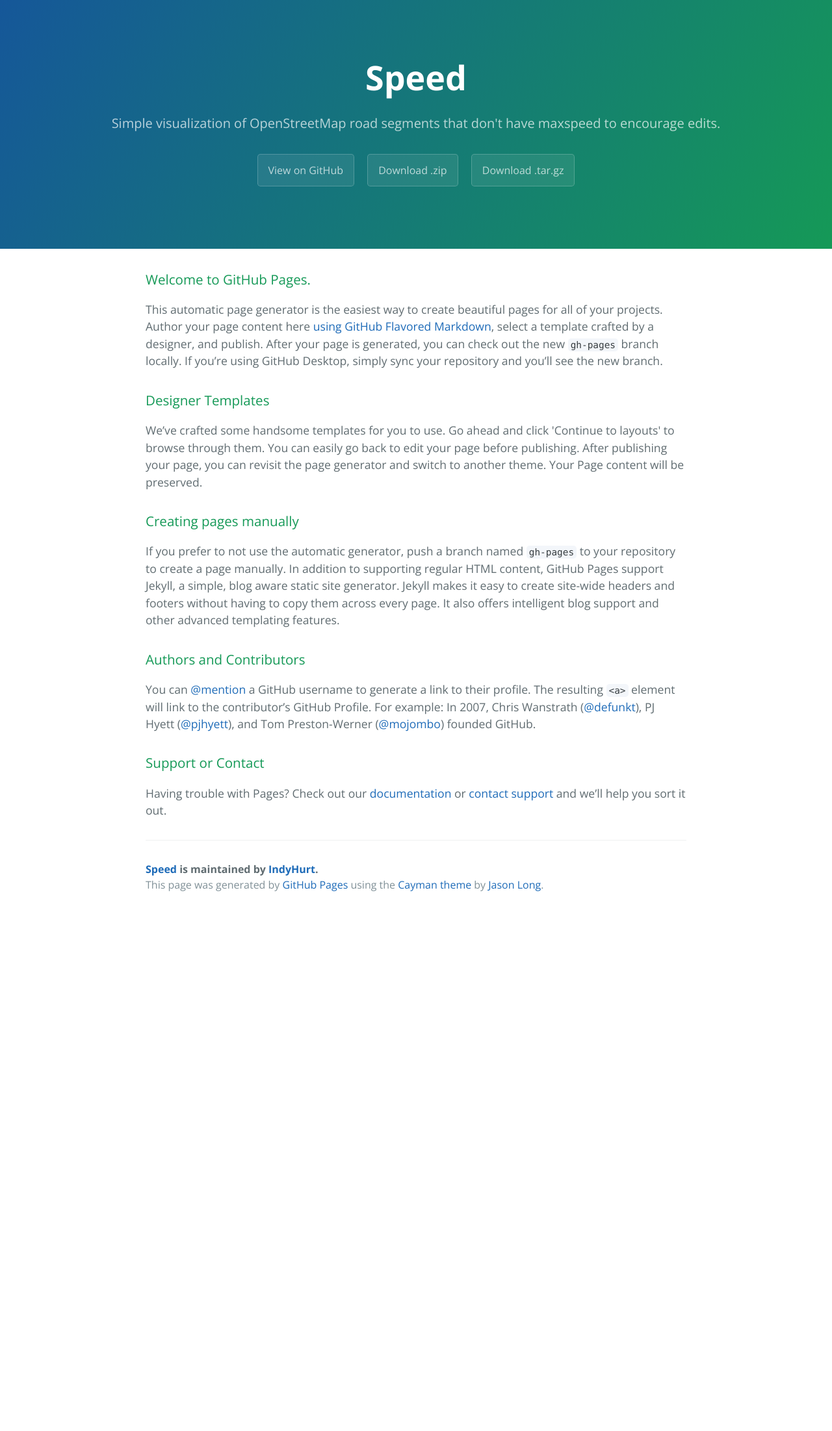
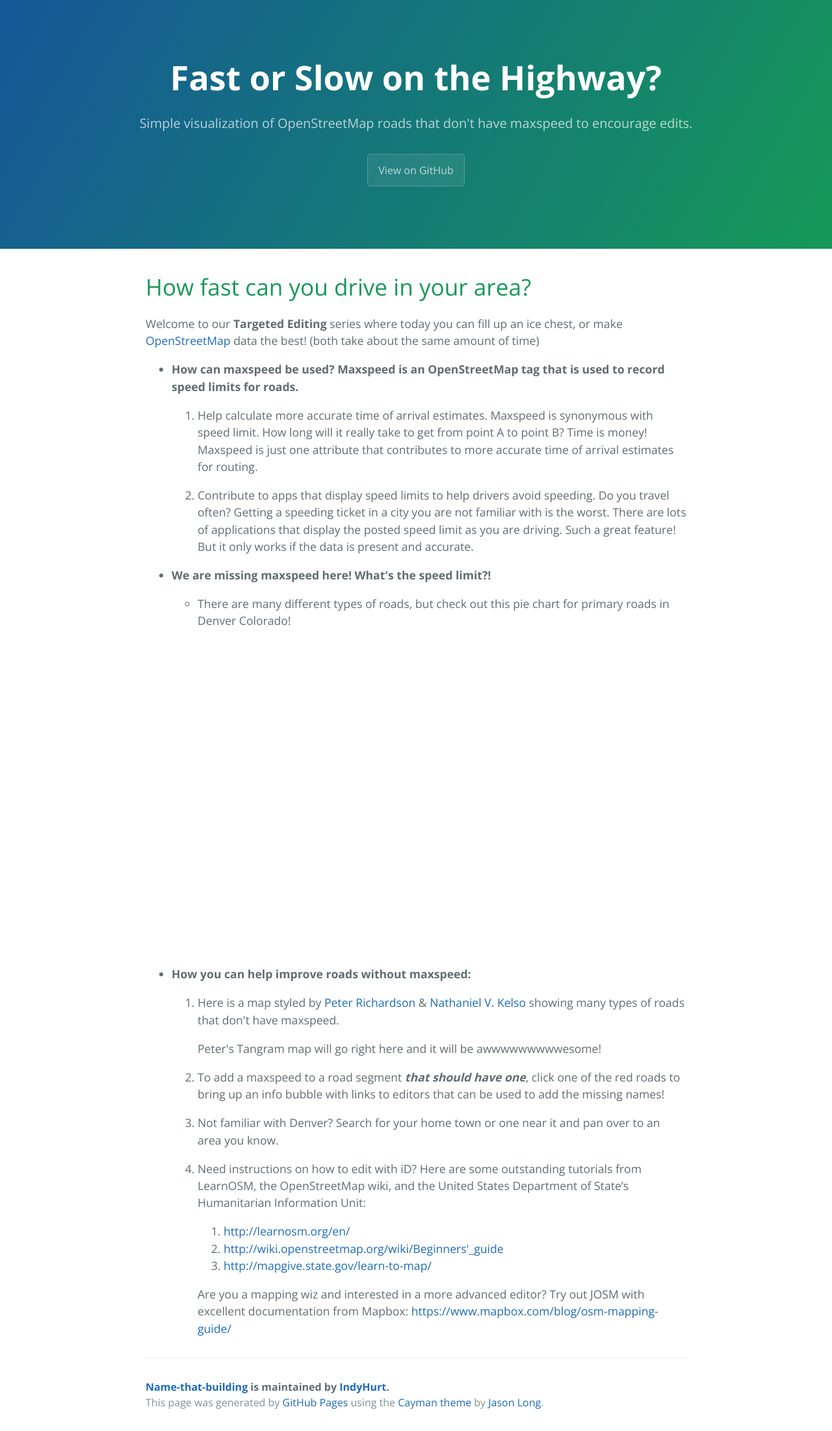
Before and after one commit to IndyHurt/speed, a plain HTML site: page index.html in a window 1280 px wide. Shown: the whole page at 65% size. Before the commit the page ends 1406 px from the top, so only its background shows below. Drawn offline with nearby package versions, Linux system fonts and the light colour scheme; a script that the page names is missing.

Commit message:
edits
text

```diff
--- a/index.html
+++ b/index.html
@@ -2,50 +2,97 @@
 <html lang="en-us">
   <head>
     <meta charset="UTF-8">
-    <title>Speed by IndyHurt</title>
+    <title>How fast can you go?</title>
     <meta name="viewport" content="width=device-width, initial-scale=1">
     <link rel="stylesheet" type="text/css" href="stylesheets/normalize.css" media="screen">
     <link href='https://fonts.googleapis.com/css?family=Open+Sans:400,700' rel='stylesheet' type='text/css'>
     <link rel="stylesheet" type="text/css" href="stylesheets/stylesheet.css" media="screen">
     <link rel="stylesheet" type="text/css" href="stylesheets/github-light.css" media="screen">
+
+    <script type="text/javascript" src="https://www.google.com/jsapi"></script>
+    <script type="text/javascript">
+      google.load("visualization", "1", {packages:["corechart"]});
+      google.setOnLoadCallback(drawChart);
+      function drawChart() {
+
+        var data = google.visualization.arrayToDataTable([
+          ['Maxspeed or Not', 'p_roads'],
+          ['Kilometers Without Maxspeed', 602],
+          ['Kilometers With Maxspeed',  450]
+        ]);
+
+        var options = {
+          title: 'Denver Colorado, PRIMARY Roads Without Maxspeed',
+          colors: ['red', 'grey']
+        };
+
+        var formatter1 = new google.visualization.NumberFormat({pattern:'###,###'});
+        formatter1.format(data, 1);
+
+        var chart = new google.visualization.PieChart(document.getElementById('maxspeed_piechart'));
+
+        chart.draw(data, options);
+      }
+    </script>
+
   </head>
   <body>
     <section class="page-header">
-      <h1 class="project-name">Speed</h1>
-      <h2 class="project-tagline">Simple visualization of OpenStreetMap road segments that don&#39;t have maxspeed to encourage edits.</h2>
-      <a href="https://github.com/IndyHurt/speed" class="btn">View on GitHub</a>
-      <a href="https://github.com/IndyHurt/speed/zipball/master" class="btn">Download .zip</a>
-      <a href="https://github.com/IndyHurt/speed/tarball/master" class="btn">Download .tar.gz</a>
+      <h1 class="project-name">Fast or Slow on the Highway?</h1>
+      <h2 class="project-tagline">Simple visualization of OpenStreetMap roads that don&#39;t have maxspeed to encourage edits.</h2>
+      <a href="https://github.com/IndyHurt/name-that-building" class="btn">View on GitHub</a>
     </section>
 
     <section class="main-content">
-      <h3>
-<a id="welcome-to-github-pages" class="anchor" href="#welcome-to-github-pages" aria-hidden="true"><span class="octicon octicon-link"></span></a>Welcome to GitHub Pages.</h3>
+      <h1>
+<a id="maxspeed" class="anchor" href="#maxspeed" aria-hidden="true"><span class="octicon octicon-link"></span></a>How fast can you drive in your area?</h1>
 
-<p>This automatic page generator is the easiest way to create beautiful pages for all of your projects. Author your page content here <a href="https://guides.github.com/features/mastering-markdown/">using GitHub Flavored Markdown</a>, select a template crafted by a designer, and publish. After your page is generated, you can check out the new <code>gh-pages</code> branch locally. If you’re using GitHub Desktop, simply sync your repository and you’ll see the new branch.</p>
+<p>Welcome to our <b>Targeted Editing</b> series where today you can fill up an ice chest, or make <a href="http://www.openstreetmap.org">OpenStreetMap</a> data the best! (both take about the same amount of time)</p>
 
-<h3>
-<a id="designer-templates" class="anchor" href="#designer-templates" aria-hidden="true"><span class="octicon octicon-link"></span></a>Designer Templates</h3>
+<ol style="list-style-type:disc">
+        <li><b>How can maxspeed be used?  Maxspeed is an OpenStreetMap tag that is used to record speed limits for roads.</b>
+          <p></p>
+            <ol>
+                <li>Help calculate more accurate time of arrival estimates.  Maxspeed is synonymous with speed limit.  How long will it really take to get from point A to point B?  Time is money!  Maxspeed is just one attribute that contributes to more accurate time of arrival estimates for routing.</li>
+                <p></p>
+                <li>Contribute to apps that display speed limits to help drivers avoid speeding.  Do you travel often?  Getting a speeding ticket in a city you are not familiar with is the worst.  There are lots of applications that display the posted speed limit as you are driving.  Such a great feature!  But it only works if the data is present and accurate.</li>
+            </ol>
+        </li>
+        <p></p>
+        <li><b>We are missing maxspeed here!  What&#39;s the speed limit?!</b>
 
-<p>We’ve crafted some handsome templates for you to use. Go ahead and click 'Continue to layouts' to browse through them. You can easily go back to edit your page before publishing. After publishing your page, you can revisit the page generator and switch to another theme. Your Page content will be preserved.</p>
+            <p></p>
+            <ul>
+                <li>There are many different types of roads, but check out this pie chart for primary roads in Denver Colorado!</li>
+                <div id="maxspeed_piechart" style="width: 900px; height: 500px;"></div>
+            </ul>
+        </li>
+        <p></p>
+        <li><b>How you can help improve roads without maxspeed:</b>
+            <p></p>
+            <ol>
+                <li>Here is a map styled by <a href="https://github.com/meetar">Peter Richardson</a> &amp; <a href="https://github.com/nvkelso">Nathaniel V. Kelso</a> showing many types of roads that don&#39;t have maxspeed.</li>
+                <p>Peter's Tangram map will go right here and it will be awwwwwwwwwesome!</p>
+                <li>To add a maxspeed to a road segment <b><i>that should have one</i></b>, click one of the red roads to bring up an info bubble with links to editors that can be used to add the missing names!</li>
+                <p></p>
+                <li>Not familiar with Denver?  Search for your home town or one near it and pan over to an area you know.</li>
+                <p></p>
+                <li>Need instructions on how to edit with iD?  Here are some outstanding tutorials from LearnOSM, the OpenStreetMap wiki, and the United States Department of State’s Humanitarian Information Unit:</li>
+                    <p></p>
+                    <ol>
+                      <li><a href="http://learnosm.org/en/">http://learnosm.org/en/</a></li>
+                      <li><a href="http://wiki.openstreetmap.org/wiki/Beginners'_guide">http://wiki.openstreetmap.org/wiki/Beginners'_guide</a></li>
+                      <li><a href="http://mapgive.state.gov/learn-to-map/">http://mapgive.state.gov/learn-to-map/</a></li>
+                    </ol>
+                <p></p>
+                <l1>Are you a mapping wiz and interested in a more advanced editor?  Try out JOSM with excellent documentation from Mapbox:  <a href="https://www.mapbox.com/blog/osm-mapping-guide/">https://www.mapbox.com/blog/osm-mapping-guide/</a></li>
 
-<h3>
-<a id="creating-pages-manually" class="anchor" href="#creating-pages-manually" aria-hidden="true"><span class="octicon octicon-link"></span></a>Creating pages manually</h3>
-
-<p>If you prefer to not use the automatic generator, push a branch named <code>gh-pages</code> to your repository to create a page manually. In addition to supporting regular HTML content, GitHub Pages support Jekyll, a simple, blog aware static site generator. Jekyll makes it easy to create site-wide headers and footers without having to copy them across every page. It also offers intelligent blog support and other advanced templating features.</p>
-
-<h3>
-<a id="authors-and-contributors" class="anchor" href="#authors-and-contributors" aria-hidden="true"><span class="octicon octicon-link"></span></a>Authors and Contributors</h3>
-
-<p>You can <a href="https://github.com/blog/821" class="user-mention">@mention</a> a GitHub username to generate a link to their profile. The resulting <code>&lt;a&gt;</code> element will link to the contributor’s GitHub Profile. For example: In 2007, Chris Wanstrath (<a href="https://github.com/defunkt" class="user-mention">@defunkt</a>), PJ Hyett (<a href="https://github.com/pjhyett" class="user-mention">@pjhyett</a>), and Tom Preston-Werner (<a href="https://github.com/mojombo" class="user-mention">@mojombo</a>) founded GitHub.</p>
-
-<h3>
-<a id="support-or-contact" class="anchor" href="#support-or-contact" aria-hidden="true"><span class="octicon octicon-link"></span></a>Support or Contact</h3>
-
-<p>Having trouble with Pages? Check out our <a href="https://help.github.com/pages">documentation</a> or <a href="https://github.com/contact">contact support</a> and we’ll help you sort it out.</p>
+            </ol>
+        </li>
+    </ol>
 
       <footer class="site-footer">
-        <span class="site-footer-owner"><a href="https://github.com/IndyHurt/speed">Speed</a> is maintained by <a href="https://github.com/IndyHurt">IndyHurt</a>.</span>
+        <span class="site-footer-owner"><a href="https://github.com/IndyHurt/name-that-building">Name-that-building</a> is maintained by <a href="https://github.com/IndyHurt">IndyHurt</a>.</span>
 
         <span class="site-footer-credits">This page was generated by <a href="https://pages.github.com">GitHub Pages</a> using the <a href="https://github.com/jasonlong/cayman-theme">Cayman theme</a> by <a href="https://twitter.com/jasonlong">Jason Long</a>.</span>
       </footer>
```
Also changed, not shown: 2 other files.
